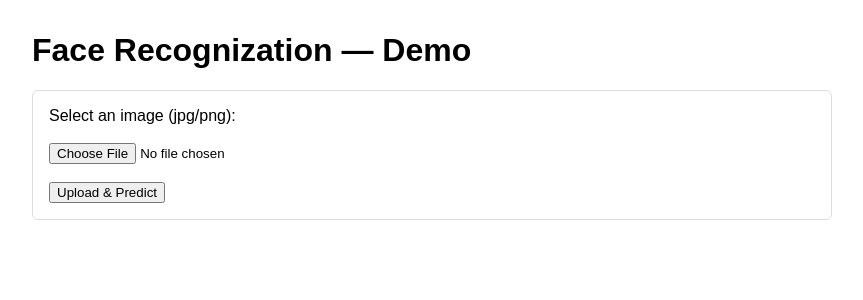
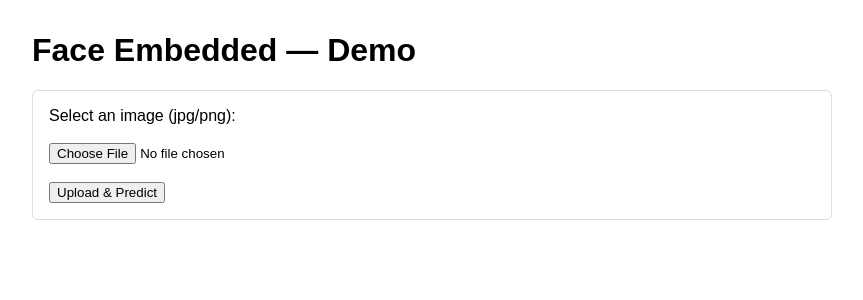
Before and after one commit to simhadripraveena2-bit/face_recognition, a Django app: template app_frontend/webapp/templates/webapp/index.html in a window 1280 px wide. Shown: the top 300 px of the page, without its empty margins (208-1071 px from the left). Run offline with Django 3.2, Linux system fonts and the light colour scheme; the template is opened without the code that fills it, so the values that code supplies are empty.

Commit message:
Rename project wording to Face Embedded

```diff
--- a/app_frontend/webapp/templates/webapp/index.html
+++ b/app_frontend/webapp/templates/webapp/index.html
@@ -2,7 +2,7 @@
 <html>
 <head>
   <meta charset="utf-8"/>
-  <title>Face Recognization — Demo</title>
+  <title>Face Embedded — Demo</title>
   <style>
     body { font-family: Arial, sans-serif; max-width: 800px; margin: 2rem auto; }
     .card { padding: 1rem; border: 1px solid #ddd; border-radius: 6px; }
@@ -10,7 +10,7 @@
   </style>
 </head>
 <body>
-  <h1>Face Recognization — Demo</h1>
+  <h1>Face Embedded — Demo</h1>
   <div class="card">
     <form action="/upload/" method="post" enctype="multipart/form-data">
       {% csrf_token %}
```
Also changed, not shown: README.md.
